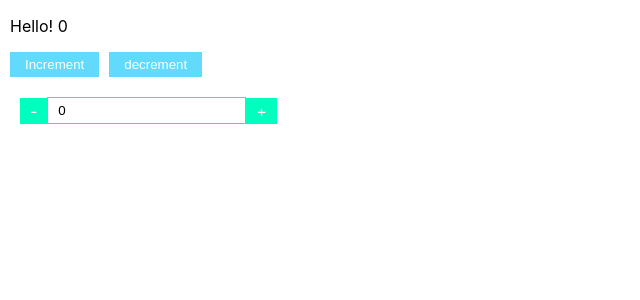
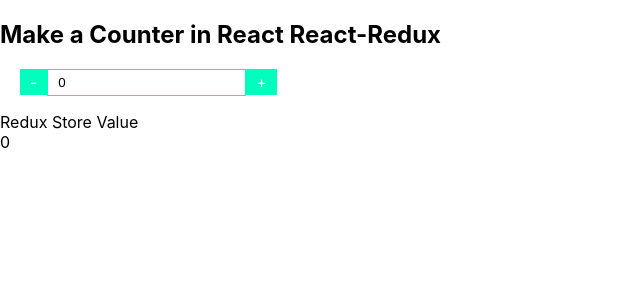
Before and after one commit to Ankit2397/react-app, a React (Create React App) app: page / in a window 1280 px wide. Shown: the top 300 px of the page, without its empty margins (0-640 px from the left). Built offline with nearby package versions, Linux system fonts and the light colour scheme.

Commit message:
using Hooks

```diff
--- a/src/App.js
+++ b/src/App.js
@@ -1,4 +1,3 @@
-import logo from './logo.svg';
 import './App.css';
 import Counter from './reducer.js';
 import Redux from './redux.js'
@@ -7,7 +6,7 @@ import Redux from './redux.js'
 function App() {
   return (
   <>
-    <Counter/>
+    {/* <Counter/> */}
    <Redux/>
 
    </>
--- a/src/redux.js
+++ b/src/redux.js
@@ -7,6 +7,7 @@ const Redux =()=>{
  const dispatch=useDispatch();
     return(
         <>
+        <h2>Make a Counter in React React-Redux</h2>
         <div className="redux">
             <a title="decrement" className="redux-btn" onClick={() => dispatch(decNumber())}>
               <span>-</span>
@@ -16,9 +17,15 @@ const Redux =()=>{
             <span>+</span>
             </a>
         </div>
-        </>
 
+<div>
+    <p>
+        Redux Store Value <br/>
+        {myState}
+            </p>
+</div>
 
+</>
     )
 }
 export default Redux;
--- a/src/store.js
+++ b/src/store.js
@@ -1,14 +1,16 @@
 // ** Using createstore
 
-// import {createStore} from 'redux';
-// const store = createStore(rootReducer ,  window.__REDUX_DEVTOOLS_EXTENSION__ && window.__REDUX_DEVTOOLS_EXTENSION__());
+import {createStore} from 'redux';
 
 import rootReducer from "./Reducer/index";
 
+const store = createStore(rootReducer ,  window.__REDUX_DEVTOOLS_EXTENSION__ && window.__REDUX_DEVTOOLS_EXTENSION__());
+
+
 // ** Using toolkit in redux
 
-import { configureStore } from '@reduxjs/toolkit'
-const store = configureStore({
-  reducer: rootReducer,
-})
+// import { configureStore } from '@reduxjs/toolkit'
+// const store = configureStore({
+//   reducer: rootReducer,
+// })
 export default store;
```
Also changed, not shown: src/context.js (+2 -6 lines).
